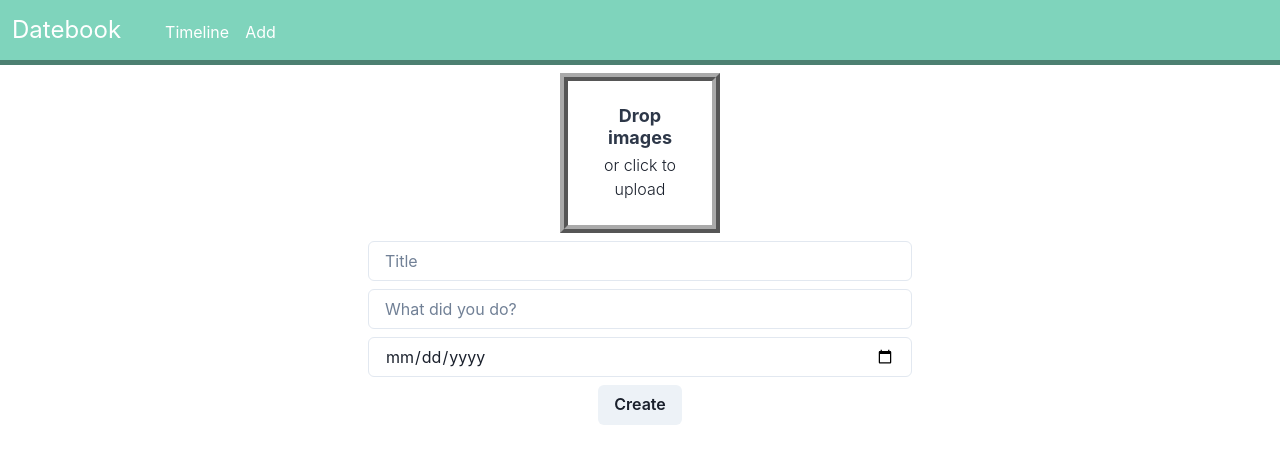
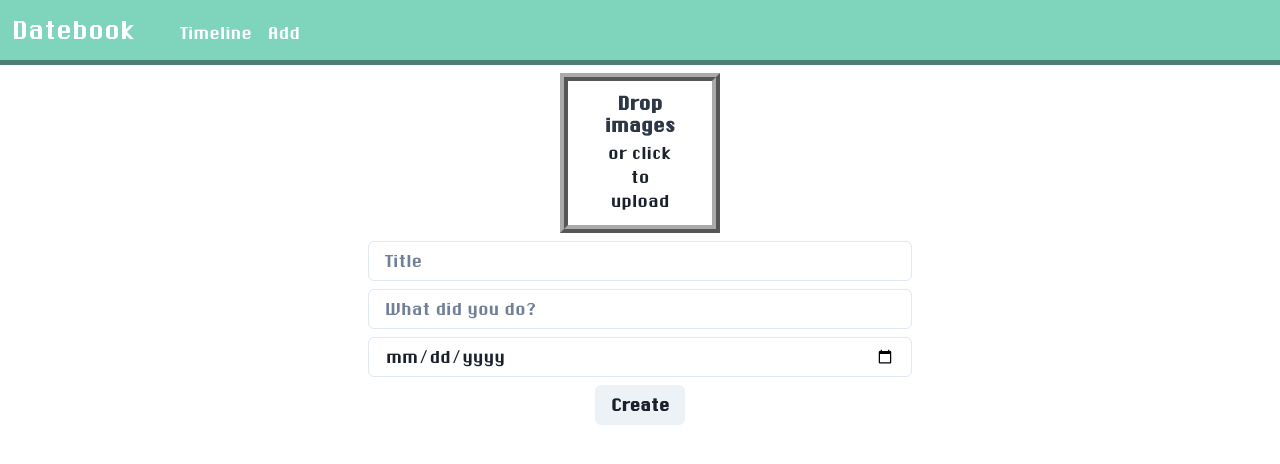
Before and after one commit to linnall/datebook, a React (Vite) app: page /create in a window 1280 px wide. Shown: the top 464 px of the page. Built offline with nearby package versions, Linux system fonts and the light colour scheme; what @kintone/rest-api-client would draw is missing.

Commit message:
retro font

```diff
--- /dev/null
+++ b/src/main.css
@@ -0,0 +1,12 @@
+@font-face {
+  font-family: "my_font";
+  src: url("/public/Chicago.ttf");
+  font-weight: normal;
+  font-style: normal;
+}
+
+html,
+body,
+* {
+  font-family: "my_font", sans-serif !important;
+}
--- a/src/main.tsx
+++ b/src/main.tsx
@@ -8,6 +8,7 @@ import Login from "./routes/login.tsx";
 import Timeline from "./routes/timeline.tsx";
 import { Auth0Provider } from "@auth0/auth0-react";
 import { KintoneRestAPIClient } from "@kintone/rest-api-client";
+import "./main.css";
 
 export const client = new KintoneRestAPIClient({
   baseUrl: "https://uofthacks.qhyun.org/proxy",
```
Also changed, not shown: public/Chicago.ttf (added).
